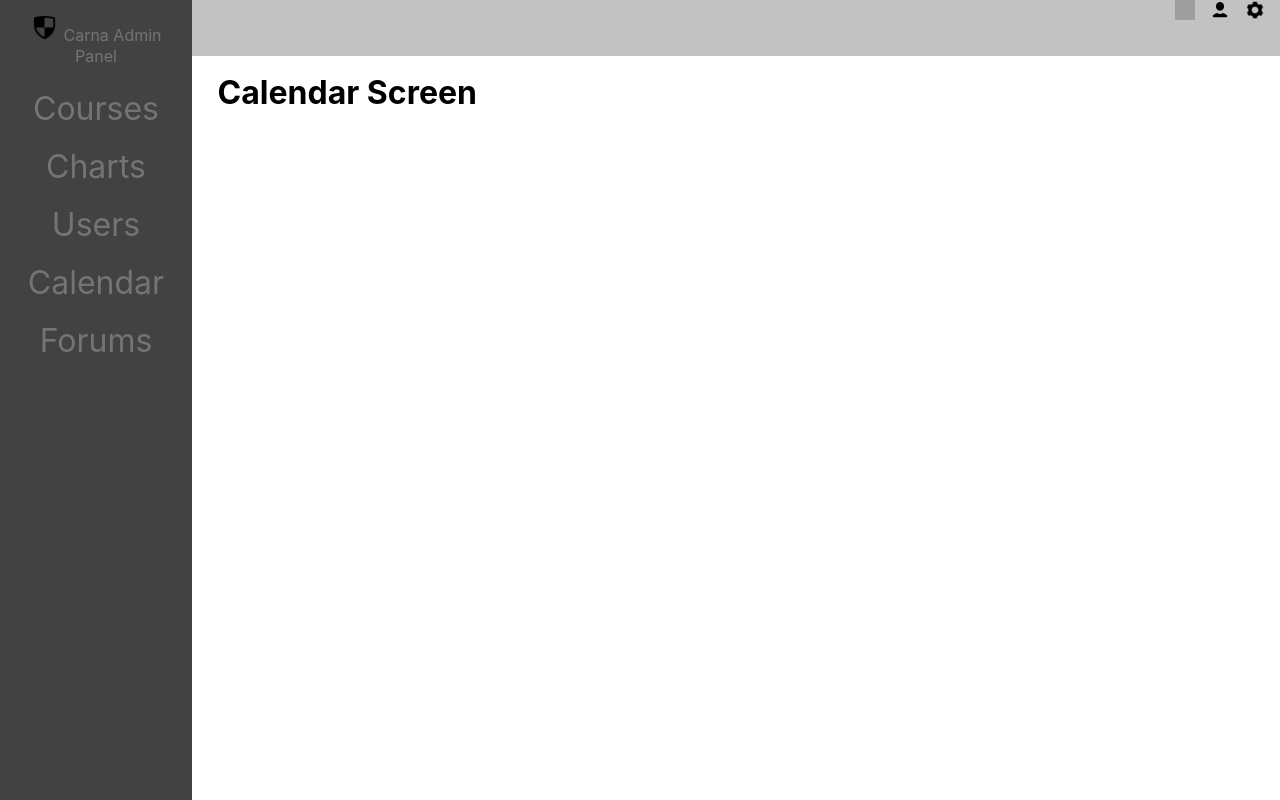
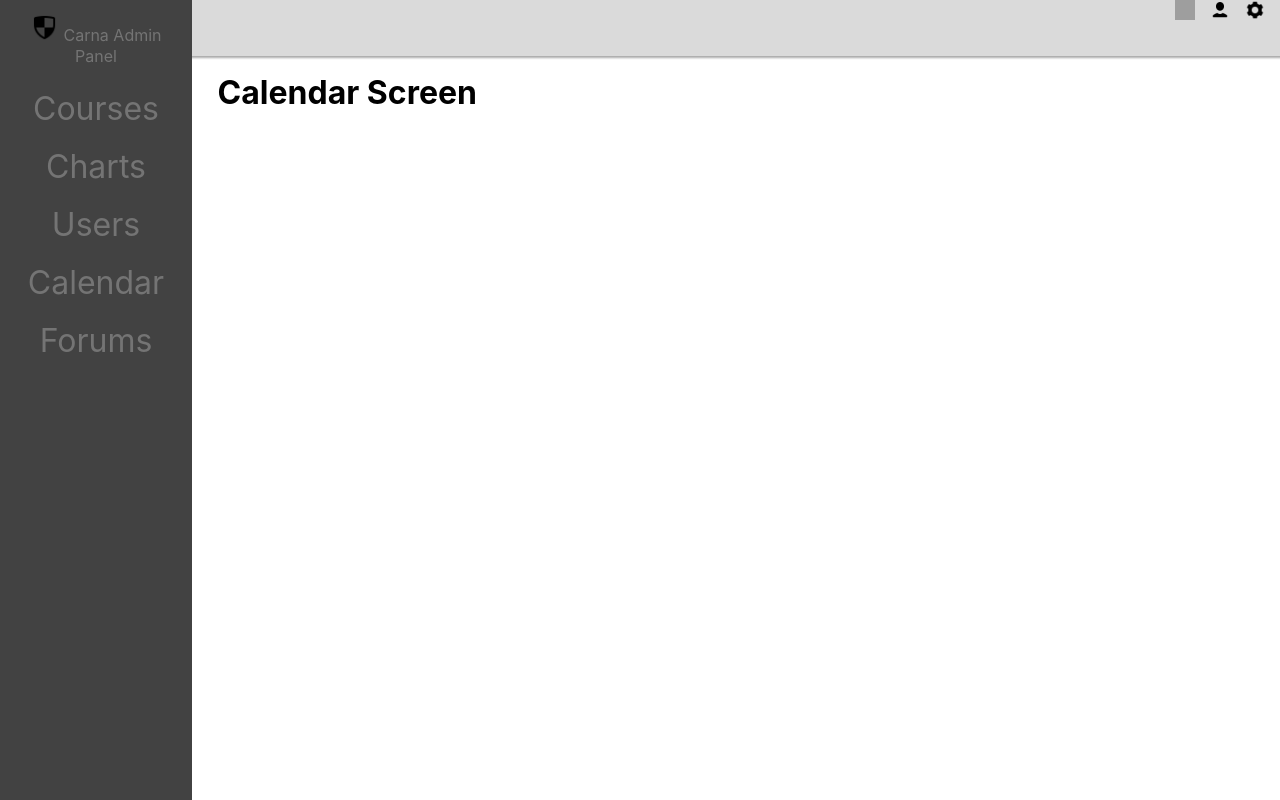
Before and after one commit to jihoshin28/Carna_Takehome_Frontend, a React (Create React App) app: page /#/charts in a window 1280 px wide. Built offline with nearby package versions, Linux system fonts and the light colour scheme; grey boxes are pictures that could not be loaded; the HTML template or start-up script is replaced by a standard one.

Commit message:
added toolbar shadow

```diff
--- a/src/App.css
+++ b/src/App.css
@@ -75,7 +75,8 @@
  width: 100%;
  height: 7%;
  overflow-y: hidden;
- background-color:rgb(194, 194, 194)
+ background-color:rgb(218, 218, 218);
+ box-shadow: 2px 2px 2px #aaaaaa;
 }
 
 .toolbar-link{
```
